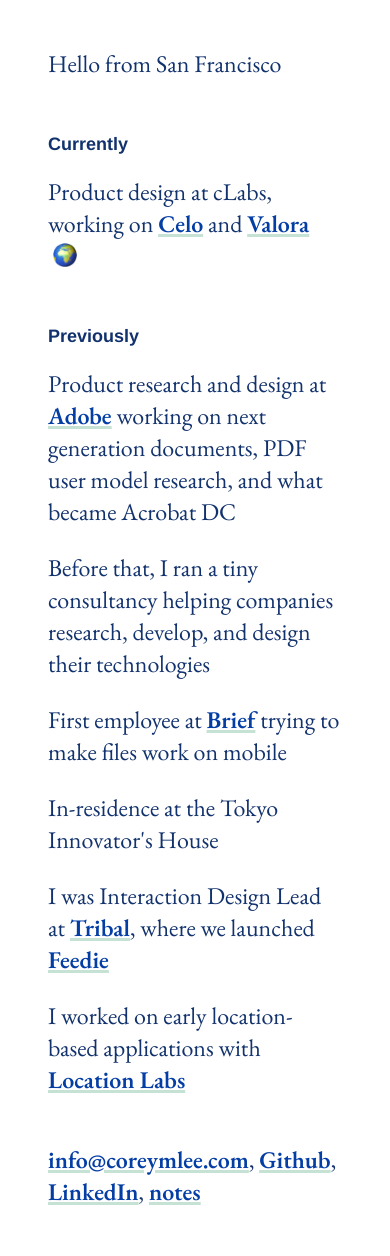
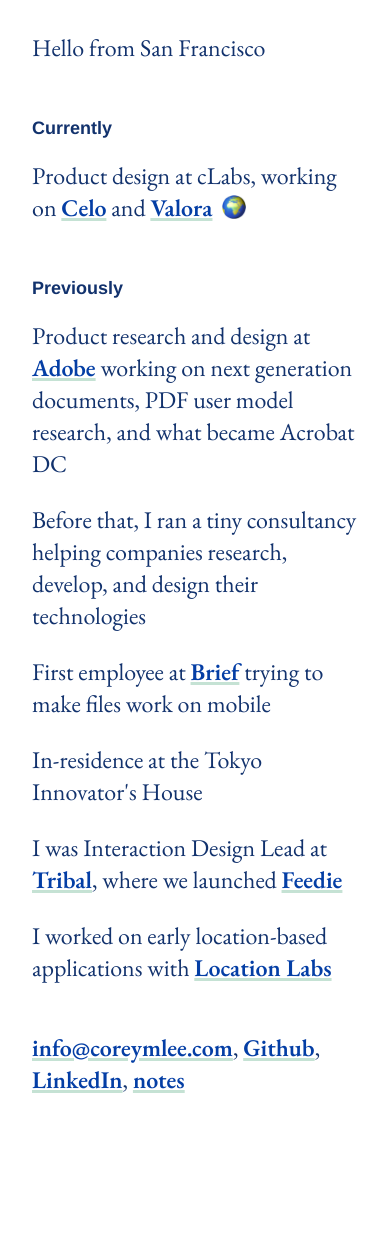
Before and after one commit to coreymlee/coreymlee.github.io, a Jekyll site: the page index.html, which Jekyll copies as it is, in a window 390 px wide. Built offline with Jekyll 4.4.1, drawn with Linux system fonts in a browser that asks for light colours; after the commit the page ends 1144 px from its top, so only the background shows below that.

Commit message:
fix margins

```diff
--- a/css/style.css
+++ b/css/style.css
@@ -71,8 +71,8 @@
     max-width: none; } }
 @media screen and (max-width: 640px) {
   body {
-    margin: 48px 48px;
-    min-height: calc(100% - 96px);
+    margin: 32px 32px;
+    min-height: calc(100% - 64px);
     max-width: none; }
 
   ul {
--- a/css/style.scss
+++ b/css/style.scss
@@ -103,8 +103,8 @@
 
 @media screen and (max-width: 640px) {
   body {
-    margin: $base-lh*1.5 $base-lh*1.5;
-    min-height: calc(100% - #{$base-lh*3});
+    margin: $base-lh $base-lh;
+    min-height: calc(100% - #{$base-lh*2});
     max-width: none;
   }
 
```
Also changed, not shown: images/favicon.ico (deleted), 1 other file.
